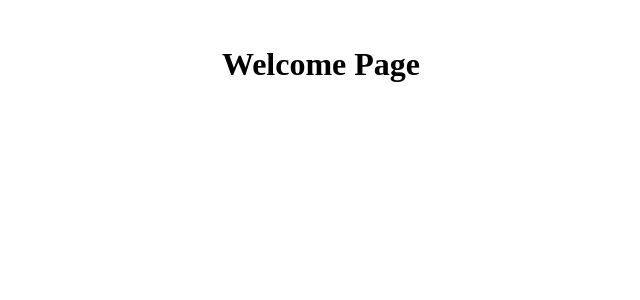
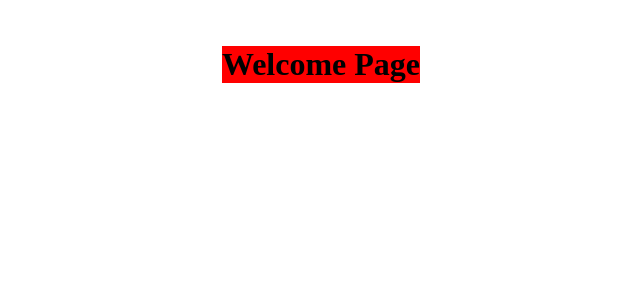
Before and after one commit to Dieselow/archi-company-project-web, a React (Create React App) app: page / in a window 1280 px wide. Shown: the top 300 px of the page, without its empty margins (319-959 px from the left). Built offline with nearby package versions, Linux system fonts and the light colour scheme.

Commit message:
Remove unused package & setup style component

```diff
--- a/src/components/welcomePage/welcomePage.style.ts
+++ b/src/components/welcomePage/welcomePage.style.ts
@@ -13,5 +13,8 @@ export const useStyles = makeStyles(thme =>
       display:'flex',
       flexDirection:'column',
     },
+    title :{
+        backgroundColor: 'red',
+    }
   })
 );
--- a/src/components/welcomePage/welcomePage.tsx
+++ b/src/components/welcomePage/welcomePage.tsx
@@ -10,7 +10,7 @@ export const WelcomePage = (props: Props) => {
 
   return (
     <Box className={classes.box}>
-        <h1>
+        <h1 className={classes.title}>
             Welcome Page
         </h1>
     </Box>
```
Also changed, not shown: package.json (+1 -6 lines), 1 other file (tests, documents, lock files or other folders).
